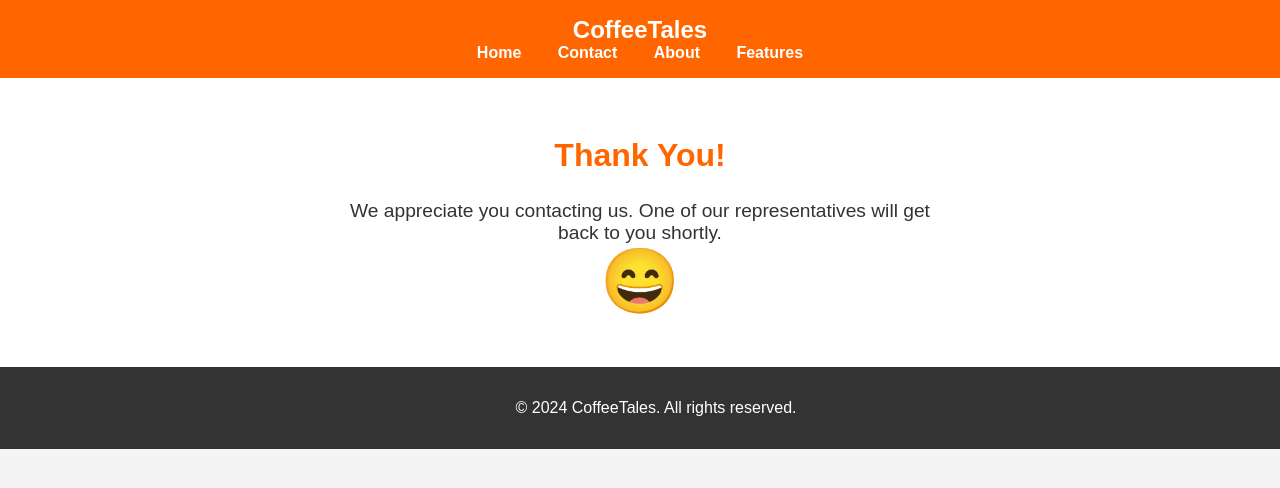
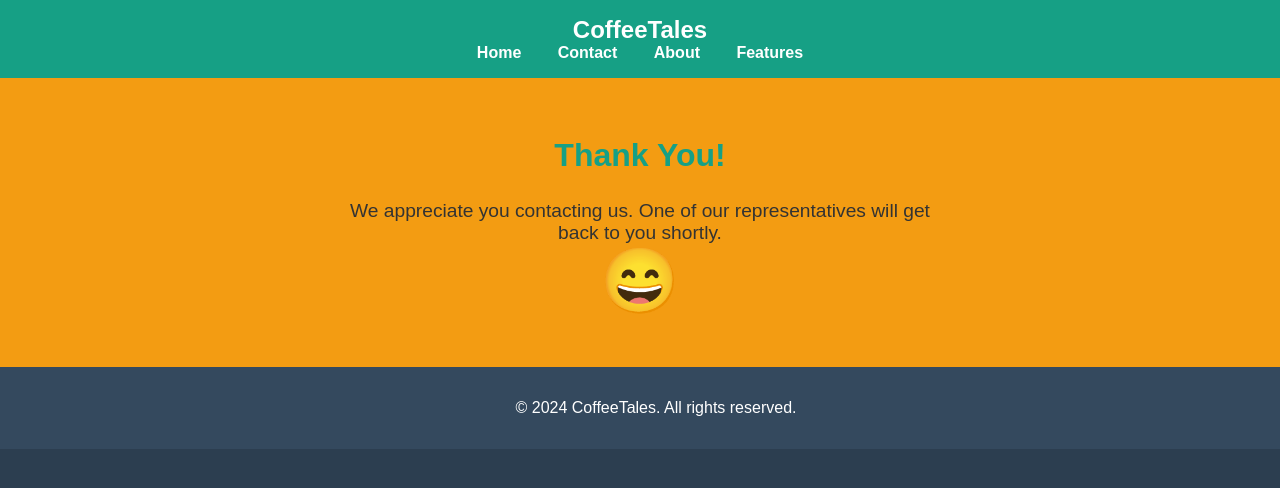
Before and after one commit to Rohanroy24/Zomato-Recommendations, a Flask app: template templates/message.html in a window 1280 px wide. Shown: the top 488 px of the page. Run offline with Flask 3, Linux system fonts and the light colour scheme; the template is opened without the code that fills it, so the values that code supplies are empty.

Commit message:
New Updated!!

```diff
--- a/templates/message.html
+++ b/templates/message.html
@@ -9,11 +9,12 @@
             font-family: Arial, sans-serif;
             margin: 0;
             padding: 0;
-            background-color: #f4f4f4;
+            background-color: #2c3e50; /* Updated background color to green and black */
+            color: white; /* Text color set to white for better contrast */
         }
 
         header {
-            background-color: #ff6600;
+            background-color: #16a085; /* Header background color changed to green */
             color: white;
             padding: 1rem;
             text-align: center;
@@ -42,7 +43,7 @@
         }
 
         .message-section {
-            background-color: white;
+            background-color: #f39c12; /* Message section background color changed to orange */
             color: #333;
             padding: 2rem 1rem;
             text-align: center;
@@ -57,7 +58,7 @@
         }
 
         .message-section h1 {
-            color: #ff6600;
+            color: #16a085; /* Heading color adjusted to match header */
             font-size: 2rem;
         }
 
@@ -89,7 +90,7 @@
         }
 
         footer {
-            background-color: #333;
+            background-color: #34495e; /* Footer background color changed to dark gray */
             color: white;
             text-align: center;
             padding: 1rem;
```
Also changed, not shown: CoffeeTales/Templates/contactus.html (deleted), contactus.db.
